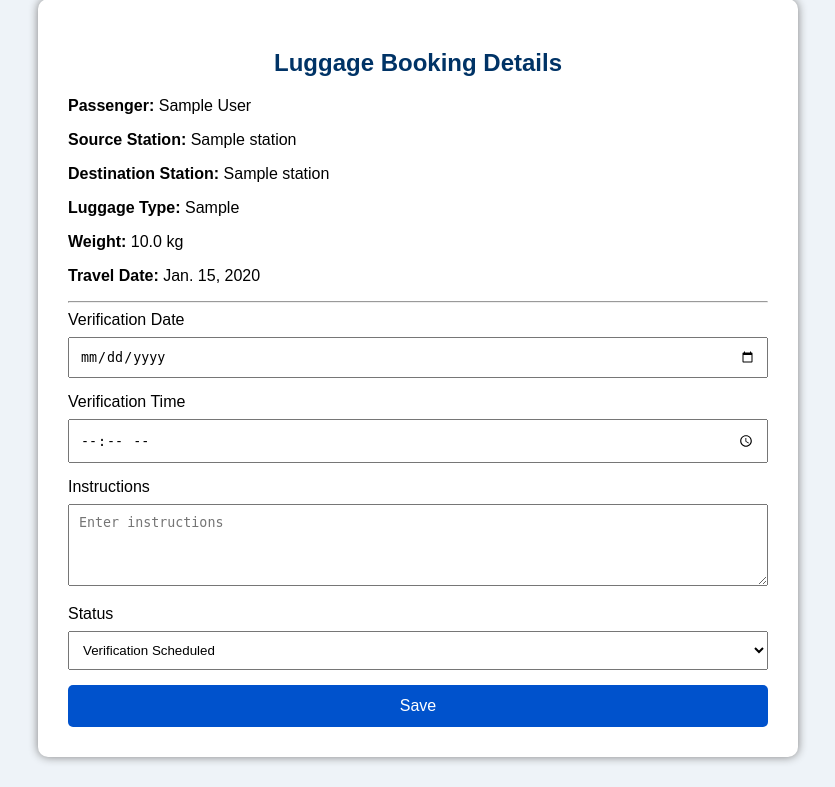
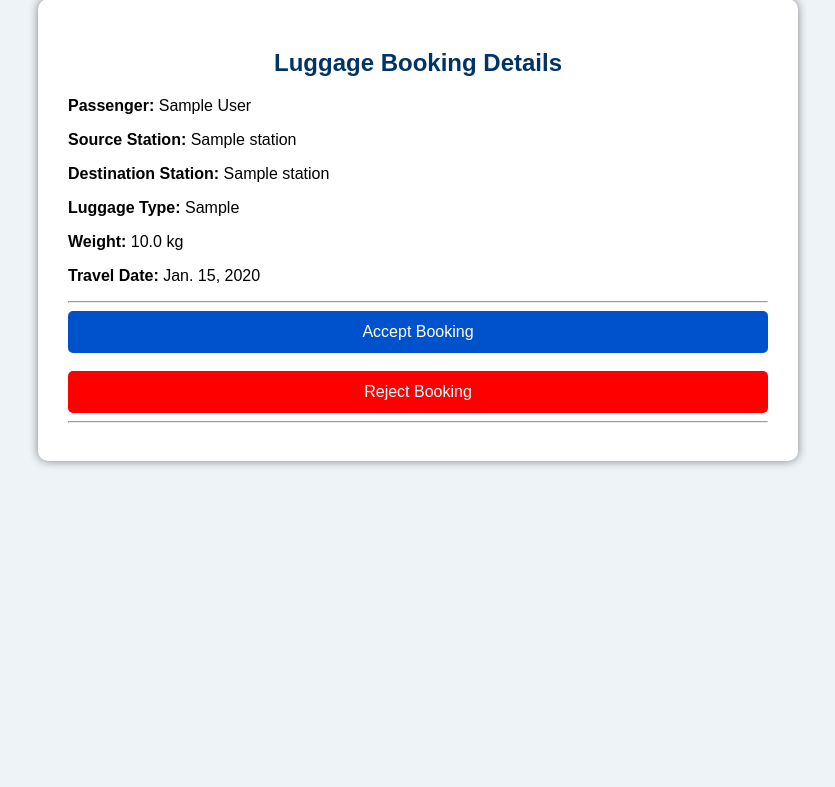
Before and after one commit to devanandadevus2004-alt/Smart-Railway-Assistance-System, a Django app: page /booking/1/ in a window 1280 px wide. Shown: the part 31-818 px from the top of the page, without its empty margins (222-1057 px from the left). After the commit the page ends 498 px from the top, so only its background shows below. Run offline with Django 4.2, Linux system fonts and the light colour scheme; tables that the repository leaves empty hold one stand-in row (values such as "Sample post").

Commit message:
Implemented station-wise luggage booking management with officer approval workflow

```diff
--- a/home/models.py
+++ b/home/models.py
@@ -50,6 +50,7 @@ class LuggageBooking(models.Model):
     verification_time = models.TimeField(null=True, blank=True)
 
     instructions = models.TextField(blank=True)
+    rejection_reason = models.TextField(blank=True)
 
 
 
--- a/home/views.py
+++ b/home/views.py
@@ -232,13 +232,29 @@ def booking_details(request, booking_id):
 
 
 
+
 def update_booking(request, booking_id):
     booking = get_object_or_404(LuggageBooking, id=booking_id)
 
     if request.method == "POST":
-        booking.verification_date = request.POST["verification_date"]
-        booking.verification_time = request.POST["verification_time"]
-        booking.status = request.POST["status"]
+
+        action = request.POST.get("action")
+
+        if action == "accept":
+            booking.status = "Verification Scheduled"
+            booking.verification_date = request.POST.get("verification_date")
+            booking.verification_time = request.POST.get("verification_time")
+            booking.instructions = request.POST.get("instructions")
+            booking.rejection_reason = ""
+
+        elif action == "reject":
+            booking.status = "Rejected"
+            booking.rejection_reason = request.POST.get("rejection_reason")
+
+            booking.verification_date = None
+            booking.verification_time = None
+            booking.instructions = ""
+
         booking.save()
 
     return redirect("officer_dashboard")
--- a/templates/home/booking_details.html
+++ b/templates/home/booking_details.html
@@ -71,52 +71,84 @@
 
 <hr>
 
+<button type="button" onclick="showAcceptForm()">
+    Accept Booking
+</button>
+
+<br><br>
+
+<button type="button"
+        onclick="showRejectForm()"
+        style="background:red;color:white;">
+    Reject Booking
+</button>
+
+<hr>
+
+<div id="acceptForm" style="display:none;">
+
 <form method="POST" action="/booking/update/{{ booking.id }}/">
 
-{% csrf_token %}
+    {% csrf_token %}
 
-<label>Verification Date</label>
+    <input type="hidden" name="action" value="accept">
 
-<input type="date"
-       name="verification_date"
-       required>
+    <label>Verification Date</label>
+    <input type="date" name="verification_date" required>
 
-<label>Verification Time</label>
+    <label>Verification Time</label>
+    <input type="time" name="verification_time" required>
 
-<input type="time"
-       name="verification_time"
-       required>
+    <label>Instructions</label>
+    <textarea name="instructions" rows="4"></textarea>
 
-<label>Instructions</label>
-
-<textarea
-name="instructions"
-rows="4"
-placeholder="Enter instructions"></textarea>
-
-<label>Status</label>
-
-<select name="status">
-
-<option value="Verification Scheduled">
-Verification Scheduled
-</option>
-
-<option value="Rejected">
-Rejected
-</option>
-
-</select>
-
-<button type="submit">
-
-Save
-
-</button>
+    <button type="submit">
+        Schedule Verification
+    </button>
 
 </form>
 
 </div>
 
+<div id="rejectForm" style="display:none;">
+
+<form method="POST" action="/booking/update/{{ booking.id }}/">
+
+    {% csrf_token %}
+
+    <input type="hidden" name="action" value="reject">
+
+    <label>Rejection Reason</label>
+
+    <textarea
+        name="rejection_reason"
+        rows="4"
+        required></textarea>
+
+    <button
+        type="submit"
+        style="background:red;">
+        Confirm Rejection
+    </button>
+
+</form>
+
+</div>
+
+<script>
+
+function showAcceptForm() {
+    document.getElementById("acceptForm").style.display = "block";
+    document.getElementById("rejectForm").style.display = "none";
+}
+
+function showRejectForm() {
+    document.getElementById("rejectForm").style.display = "block";
+    document.getElementById("acceptForm").style.display = "none";
+}
+
+</script>
+</div>
+
 </body>
 </html>
```
Also changed, not shown: templates/home/my_bookings.html (+15 -1 lines), home/migrations/0004_luggagebooking_rejection_reason.py (added).
